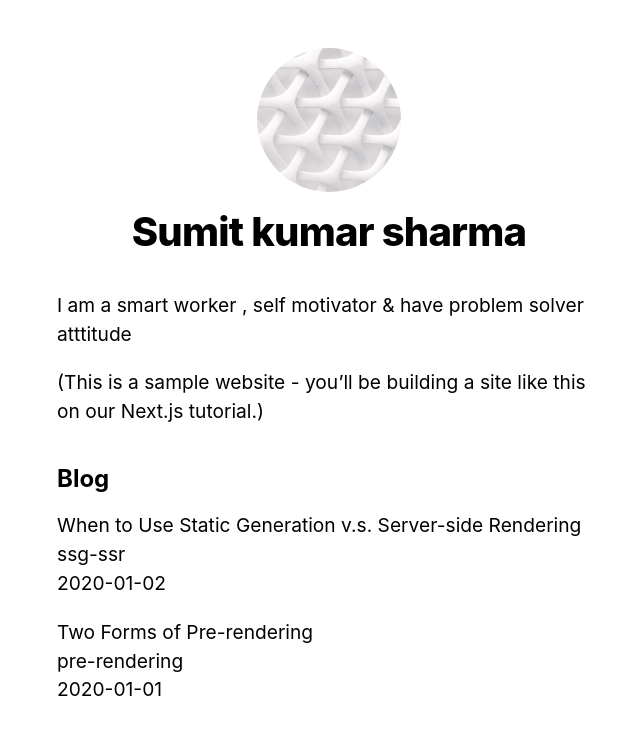
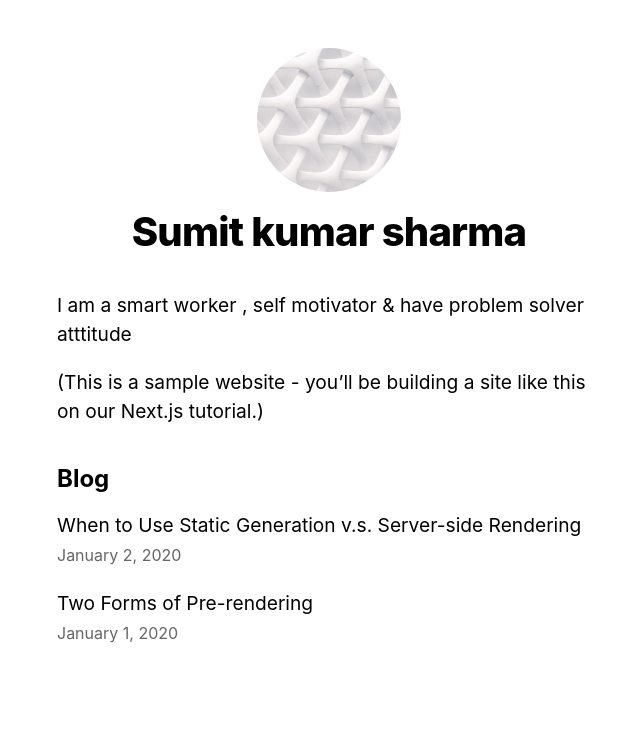
Before and after one commit to Sumit45doc/Nextjs, a Next.js app: page / in a window 1280 px wide. Shown: the top 734 px of the page, without its empty margins (311-951 px from the left). Built offline with nearby package versions, Linux system fonts and the light colour scheme.

Commit message:
posts
learn about dynamic routes, API routes,data fetching etc

```diff
--- a/components/Layout.js
+++ b/components/Layout.js
@@ -2,7 +2,7 @@
 import Image from 'next/image'
 import styles from './layout.module.css'
 import utilStyles from '../styles/utils.module.css'
-import Link from 'next/link'
+import Link from 'next/link';
 
 const name = 'Sumit kumar sharma'
 export const siteTitle = 'Next.js Sample Website'
--- /dev/null
+++ b/components/date.js
@@ -0,0 +1,6 @@
+import { parseISO, format } from 'date-fns'
+
+export default function Date({ dateString }) {
+  const date = parseISO(dateString)
+  return <time dateTime={dateString}>{format(date, 'LLLL d, yyyy')}</time>
+}
--- a/pages/api/hello.js
+++ b/pages/api/hello.js
@@ -1,5 +1,5 @@
 // Next.js API route support: https://nextjs.org/docs/api-routes/introduction
 
 export default function handler(req, res) {
-  res.status(200).json({ name: 'John Doe' })
+  res.status(200).json({ name: 'Sumit kumar sharma' })
 }
--- a/pages/index.js
+++ b/pages/index.js
@@ -1,7 +1,9 @@
 import Head from 'next/head'
 import Layout, { siteTitle } from '../components/layout'
 import utilStyles from '../styles/utils.module.css'
-import { getSortedPostsData } from '../lib/posts'
+import { getSortedPostsData } from '../lib/posts';
+import Link from 'next/link'
+import Date from '../components/date'
 
 export async function getStaticProps() {
   const allPostsData = getSortedPostsData()
@@ -29,13 +31,15 @@
         <h2 className={utilStyles.headingLg}>Blog</h2>
         <ul className={utilStyles.list}>
           {allPostsData.map(({ id, date, title }) => (
-            <li className={utilStyles.listItem} key={id}>
-              {title}
-              <br />
-              {id}
-              <br />
-              {date}
-            </li>
+           <li className={utilStyles.listItem} key={id}>
+           <Link href={`/posts/${id}`}>
+             <a>{title}</a>
+           </Link>
+           <br />
+           <small className={utilStyles.lightText}>
+             <Date dateString={date} />
+           </small>
+         </li>
           ))}
         </ul>
       </section>
```
Also changed, not shown: pages/posts/[identifier].js (+15 -9 lines).
